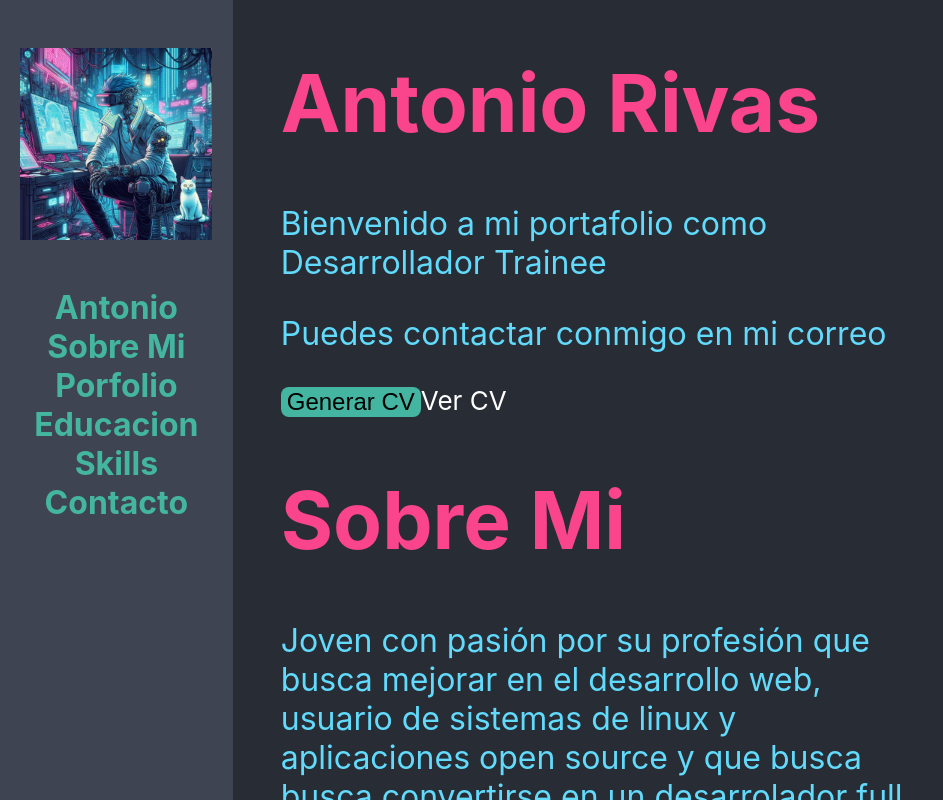
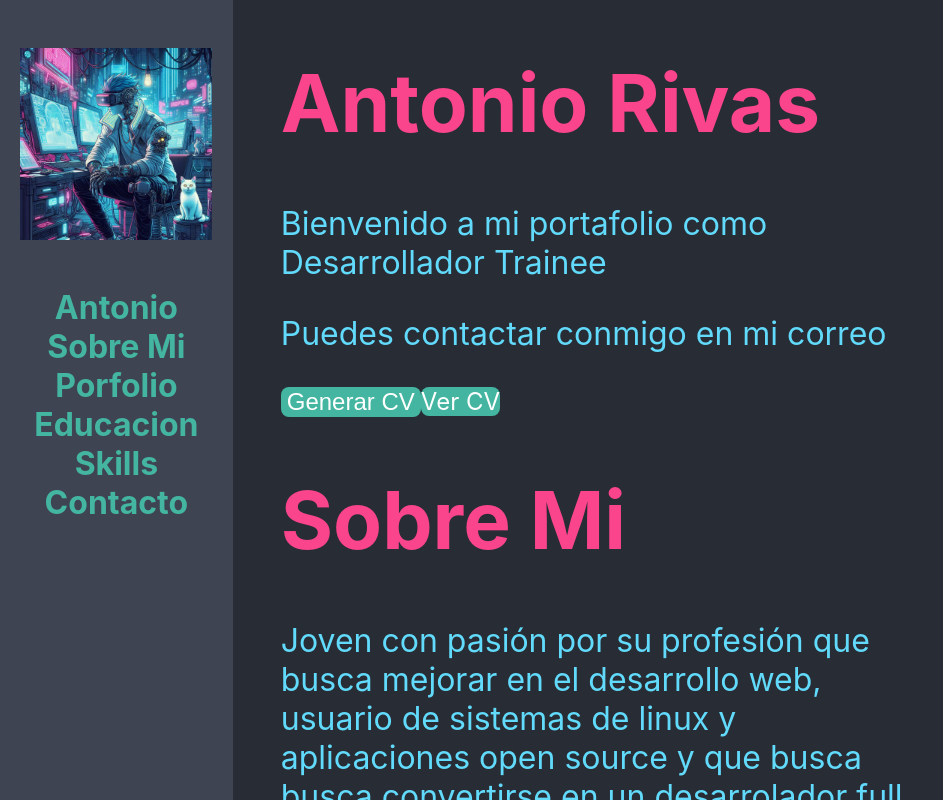
Before and after one commit to SteveBartmoss/cvSteve, a React (Create React App) app: page / in a window 1280 px wide. Shown: the top 800 px of the page, without its empty margins (0-943 px from the left). Built offline with nearby package versions, Linux system fonts and the light colour scheme.

Commit message:
se agrego una clase para el estilo de un link

```diff
--- a/src/App.css
+++ b/src/App.css
@@ -37,6 +37,13 @@
 .btn{
   background-color: var(--aqua);
   border: none;
+  font-size: 1.5rem;
+  border-radius: .5rem;
+  color: white;
+}
+
+.link{
+  background-color: var(--aqua);
   font-size: 1.5rem;
   border-radius: .5rem;
 }
```
